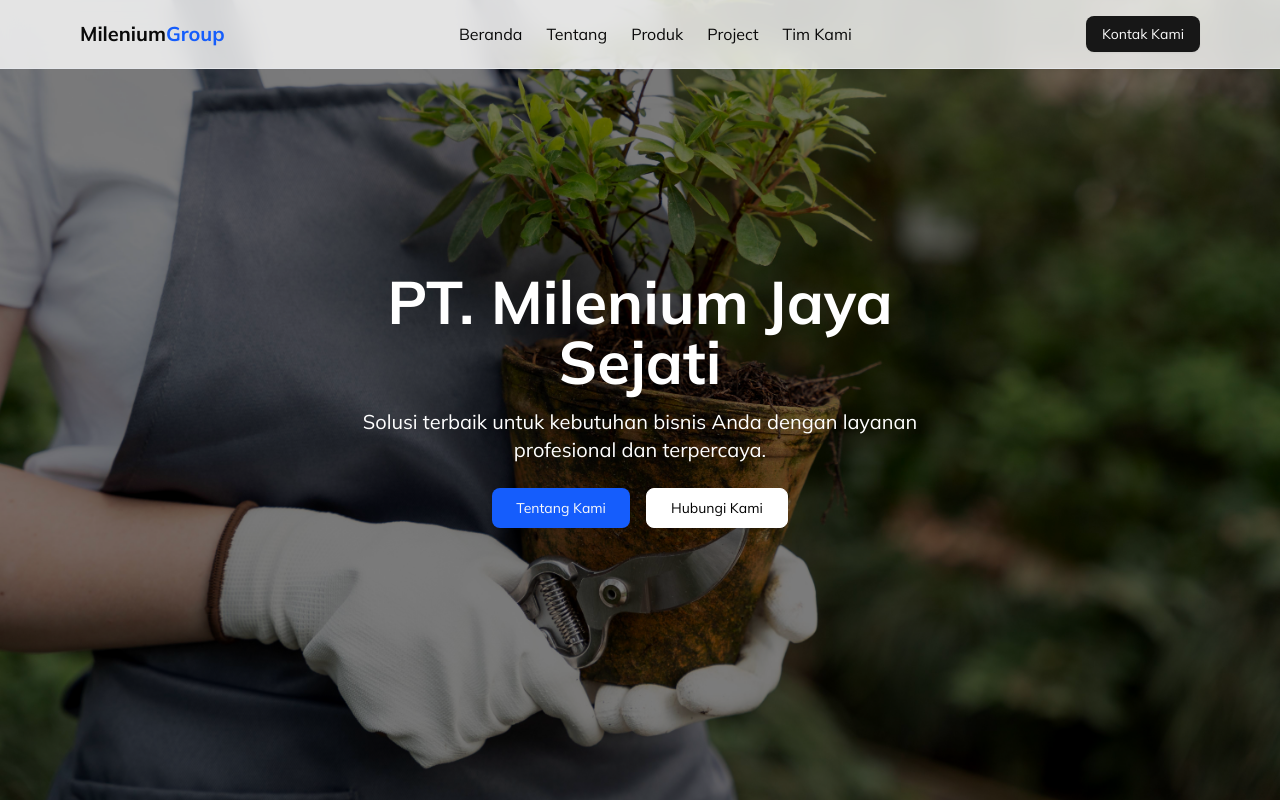
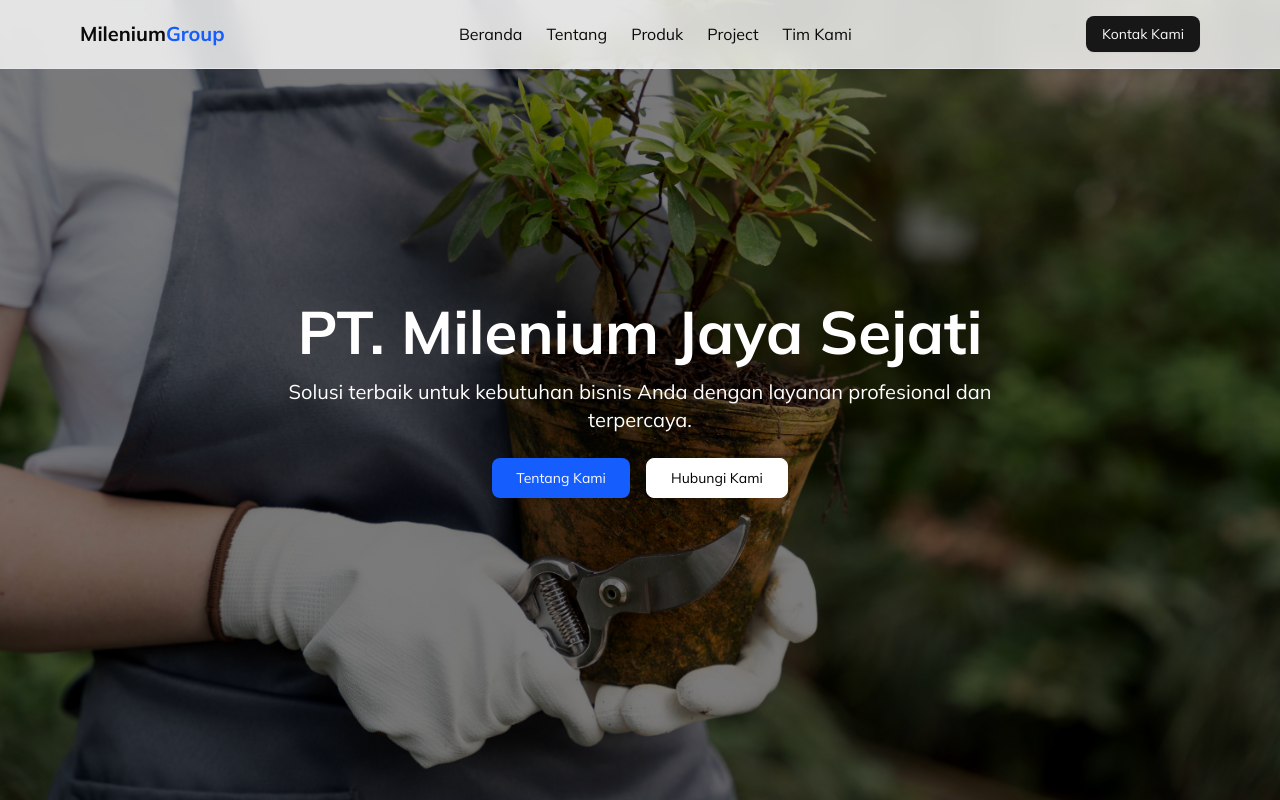
Before and after one commit to ezarwiratama/mileniumgroup, a Next.js app: page / in a window 1280 px wide. Shown: the top 800 px of the page. Built offline with nearby package versions, Linux system fonts and the light colour scheme.

Commit message:
change size title

```diff
--- a/src/components/Hero.jsx
+++ b/src/components/Hero.jsx
@@ -12,8 +12,8 @@ export default function Hero() {
       <div className="absolute inset-0 bg-black/50"></div>
 
       {/* Konten */}
-      <div className="relative z-10 text-white max-w-2xl px-6">
-        <h1 className="text-4xl md:text-6xl font-bold mb-4">
+      <div className="relative z-10 text-white max-w-3xl px-6">
+        <h1 className="text-4xl md:text-6xl font-extrabold mb-4">
           PT. Milenium Jaya Sejati
         </h1>
         <p className="text-lg md:text-xl mb-6">
```
